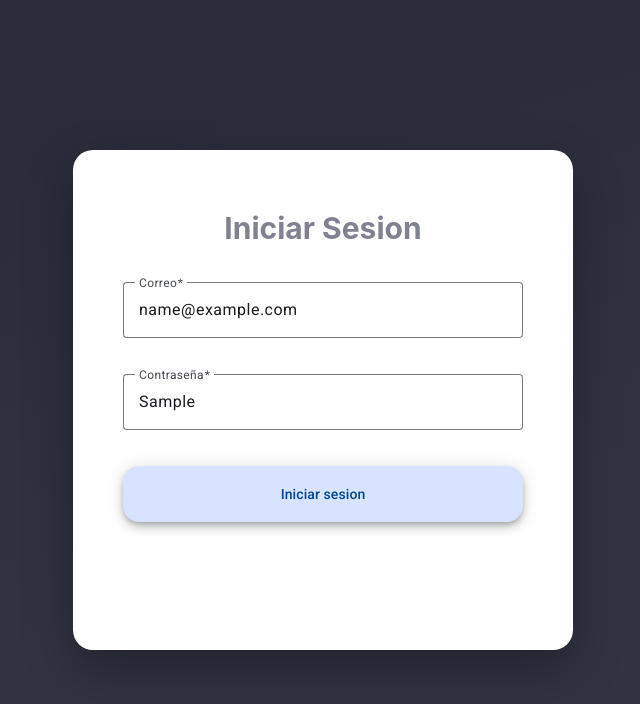
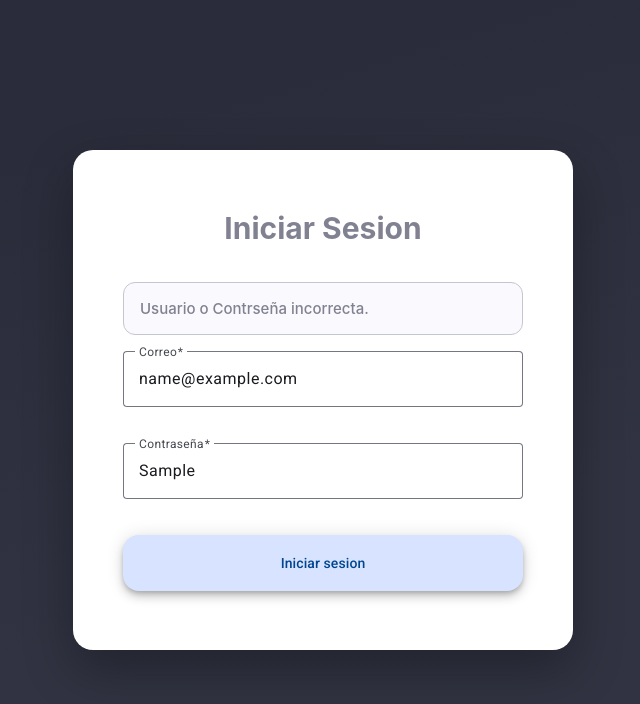
Before and after one commit to emmanuel-repository/SurveysFrontend, an Angular app: page / in a window 1280 px wide. Both pictures are taken after typing "name@example.com", "Sample" into the empty fields and a click on the button "Iniciar sesion". Shown: the top 704 px of the page, without its empty margins (317-957 px from the left). Built offline with nearby package versions, Linux system fonts and the light colour scheme; no server answers.

Commit message:
MOD: mensaje de error al no tener las credenciales correctas.

```diff
--- a/src/views/module-auth/sign-in/sign-in.component.html
+++ b/src/views/module-auth/sign-in/sign-in.component.html
@@ -5,6 +5,12 @@
       <form class="form-login" [formGroup]="form" (submit)="singIn()">
 
         <h1 class="text-title">Iniciar Sesion</h1>
+
+        @if(!isValidetSession) {
+          <mat-card appearance="outlined" class="bg-red-100">
+            <mat-card-content>Usuario o Contrseña incorrecta.</mat-card-content>
+          </mat-card>
+        }
 
         <mat-form-field appearance="outline">
           <mat-label>Correo</mat-label>
--- a/src/views/module-auth/sign-in/sign-in.component.ts
+++ b/src/views/module-auth/sign-in/sign-in.component.ts
@@ -29,7 +29,8 @@ import { Router } from '@angular/router';
     MatCardModule,
     MatButtonModule,
     MatDividerModule,
-    MatIconModule
+    MatIconModule,
+    MatCardModule
   ],
 })
 
@@ -39,7 +40,7 @@ export class SignInComponent {
   submitted: boolean = false;
   matcher: any = new MyErrorStateMatcher;
   router = inject(Router);
-
+  isValidetSession: boolean = true;
 
   private storageService = inject(BrowserStorageService);
 
@@ -67,6 +68,7 @@ export class SignInComponent {
       },
       error: error => {
         console.log("NO se pudo inciar sesion", error)
+        this.isValidetSession = false;
       }
     })
   }
```
